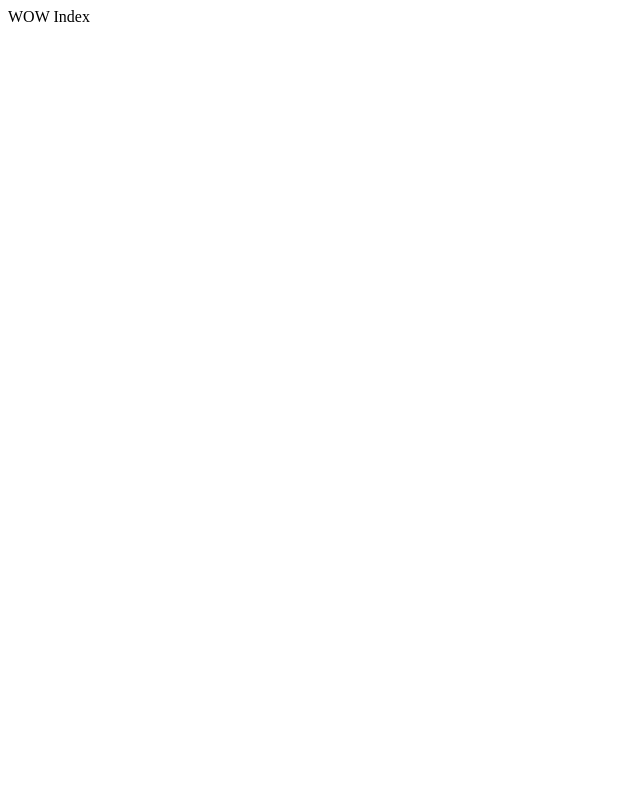
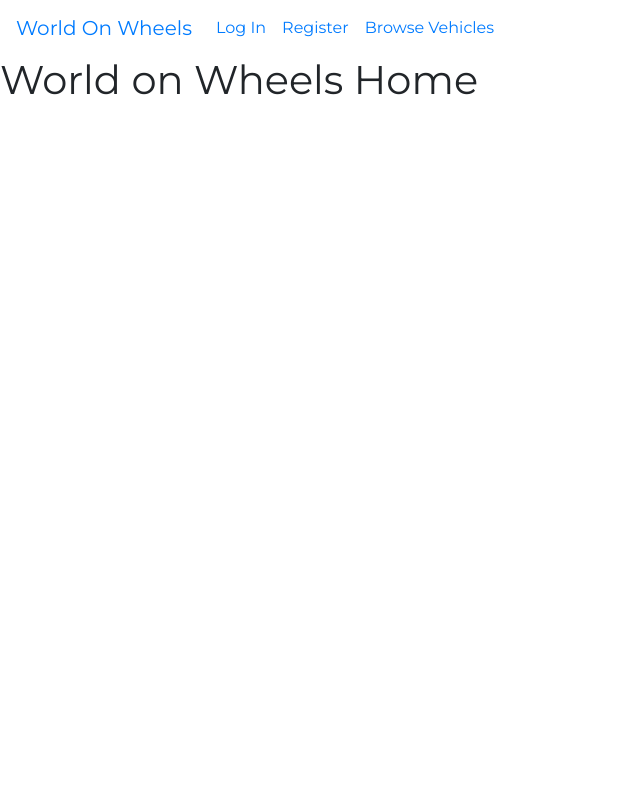
Before and after one commit to tin2294/wow_project, a Django app: page / in a window 1280 px wide. Before the commit the part shown is almost empty. Shown: the whole page, without its empty margins (0-640 px from the left). Run offline with Django 4.2, Linux system fonts and the light colour scheme; some libraries are stand-ins or nearby versions.

Commit message:
Made a navbar

```diff
--- a/wow/templates/wow/base.html
+++ b/wow/templates/wow/base.html
@@ -15,6 +15,39 @@
     </style>
 </head>
 <body>
+<header>
+    <nav class="navbar navbar-expand sticky-top">
+        <a class="navbar-brand" href="{% url 'index' %}">World On Wheels</a>
+        <div class="collapse navbar-collapse">
+            <ul class="nav navbar-nav mr-auto">
+                {% if user.is_authenticated %}
+                <li class="nav-item">
+                    <a class="nav-link active" href="{% url 'view_profile' %}">Profile</a>
+                </li>
+                <li class="nav-item">
+                    <a class="nav-link active" href="{% url 'bookings' %}">My Bookings</a>
+                </li>
+                <li class="nav-item">
+                    <a class="nav-link active" href="{% url 'vehicles' %}">Browse Vehicles</a>
+                </li>
+                <li class="nav-item">
+                    <a class="nav-link active" href="{% url 'logout' %}">Log Out</a>
+                </li>
+                {% else %}
+                <li class="nav-item">
+                    <a class="nav-link active" href="{% url 'login' %}">Log In</a>
+                </li>
+                <li class="nav-item">
+                    <a class="nav-link active" href="{% url 'register' %}">Register</a>
+                </li>
+                <li class="nav-item">
+                    <a class="nav-link active" href="{% url 'vehicles' %}">Browse Vehicles</a>
+                </li>
+                {% endif %}
+            </ul>
+        </div>
+    </nav>
+</header>
 
 {% block content %}
 {% endblock %}
--- /dev/null
+++ b/wow/templates/wow/home.html
@@ -0,0 +1,4 @@
+{% extends 'wow/base.html' %}
+{% block content %}
+<h1>World on Wheels Home</h1>
+{% endblock content %}
--- a/wow/views.py
+++ b/wow/views.py
@@ -26,7 +26,7 @@ def view_function(request):
 
 # Create your views here.
 def index(request):
-    return HttpResponse("WOW Index")
+    return render(request, 'wow/home.html', {})
 
 ### Profile and User Related Views ###
 def register_account(request):
```
